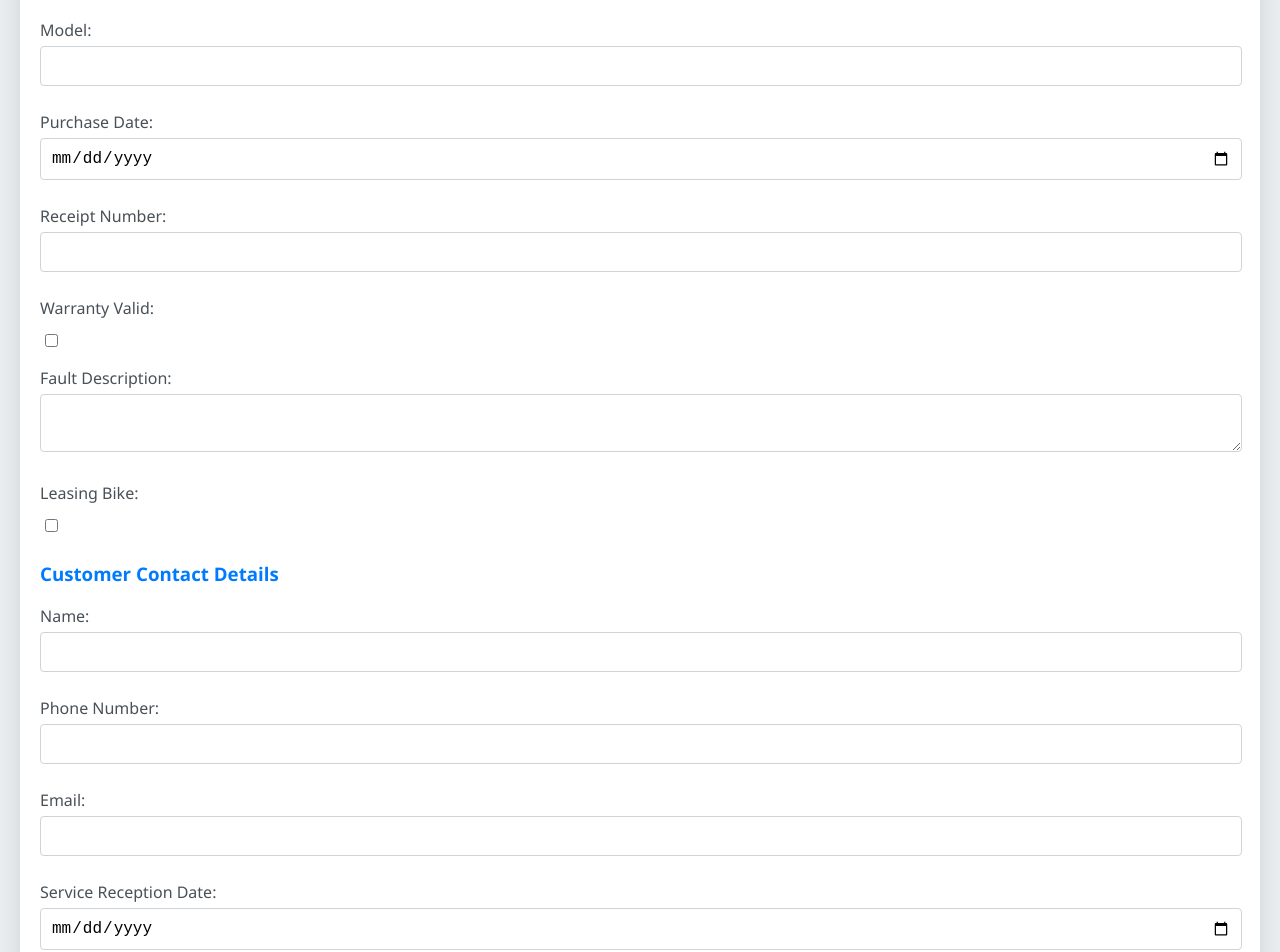
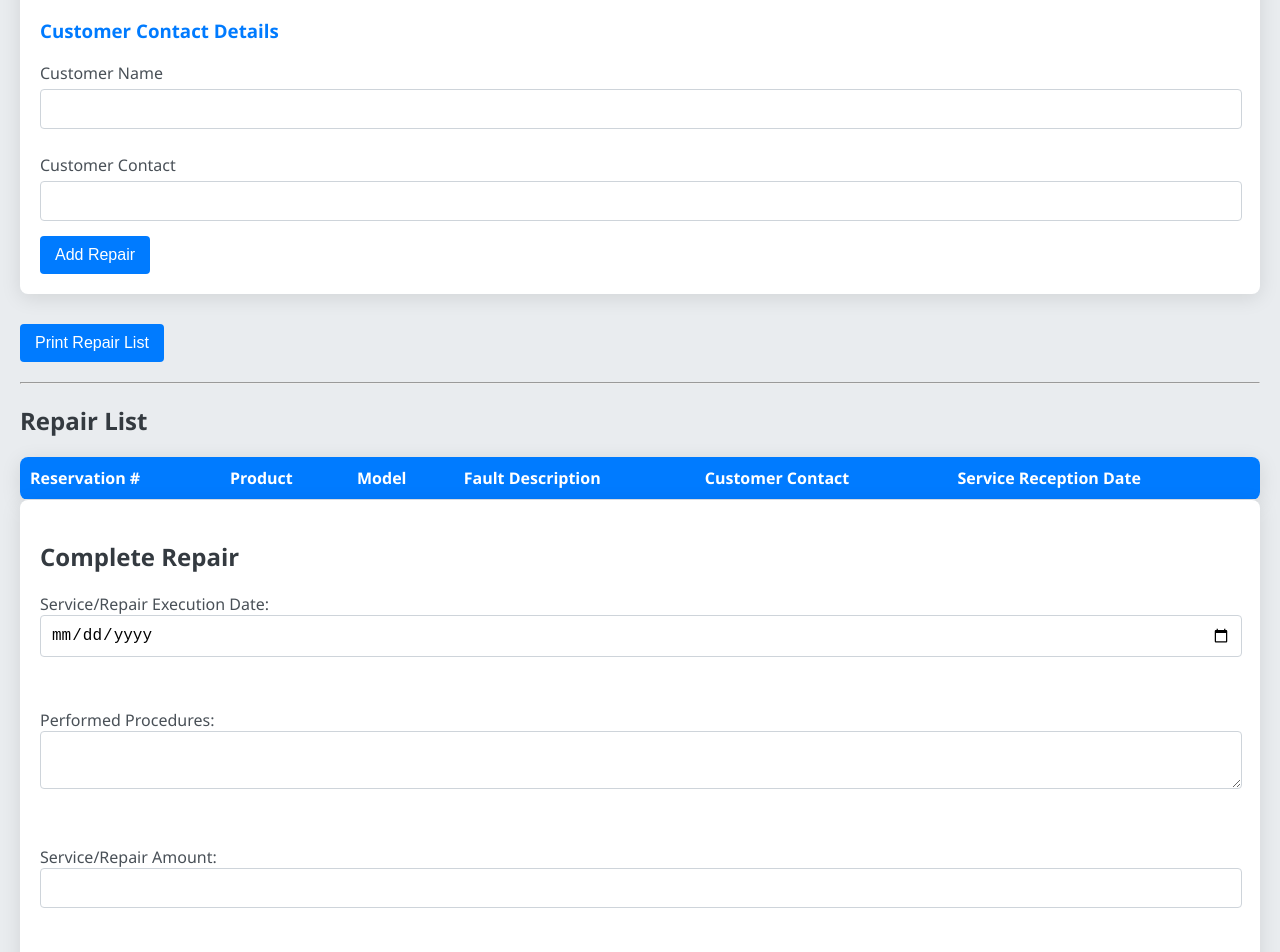
Before and after one commit to AIMlearningProject/maintenance-system-, a React (Create React App) app in the folder frontend/: page / in a window 1280 px wide. Shown: the part 280-1232 px from the top of the page. Built offline with nearby package versions, Linux system fonts and the light colour scheme.

Commit message:
Fix print layout to keep product and customer details together

```diff
--- a/frontend/src/App.css
+++ b/frontend/src/App.css
@@ -64,7 +64,7 @@ table {
   margin-top: 20px;
   background: #ffffff;
   border-radius: 8px;
-  overflow: hidden;
+  overflow: hidden; /* Added for rounded corners */
   box-shadow: 0 4px 20px rgba(0, 0, 0, 0.1);
 }
 
@@ -98,7 +98,7 @@ h3 {
 /* Ensure sections are kept together when printing */
 @media print {
   /* Avoid breaking sections between pages */
-  .repair-item, .completed-repair {
+  .repair-item, .completed-repair, .repair-form-container {
     page-break-inside: avoid;
   }
 
--- a/frontend/src/components/RepairForm.js
+++ b/frontend/src/components/RepairForm.js
@@ -1,97 +1,68 @@
 import React, { useState } from 'react';
 
 function RepairForm({ addRepair }) {
-    const [product, setProduct] = useState('');
-    const [model, setModel] = useState('');
-    const [purchaseDate, setPurchaseDate] = useState('');
-    const [receiptNumber, setReceiptNumber] = useState('');
-    const [warrantyValid, setWarrantyValid] = useState(false);
-    const [faultDescription, setFaultDescription] = useState('');
-    const [leasingBike, setLeasingBike] = useState(false);
-    const [name, setName] = useState('');
-    const [phone, setPhone] = useState('');
-    const [email, setEmail] = useState('');
-    const [serviceDate, setServiceDate] = useState('');
+    const [formData, setFormData] = useState({
+        product: '',
+        customerName: '',
+        customerContact: '',
+        // Other fields...
+    });
+
+    const handleChange = (e) => {
+        const { name, value } = e.target;
+        setFormData((prevData) => ({
+            ...prevData,
+            [name]: value,
+        }));
+    };
 
     const handleSubmit = (e) => {
         e.preventDefault();
-
-        if (!product || !model || !faultDescription || !name || !phone || !email || !serviceDate) {
-            alert("Please fill in all required fields.");
-            return;
-        }
-
-        const repairData = {
-            product,
-            model,
-            purchaseDate,
-            receiptNumber,
-            warrantyValid,
-            faultDescription,
-            leasingBike,
-            customer: {
-                name,
-                phone,
-                email,
-            },
-            serviceDate,
-        };
-
-        addRepair(repairData);
-        // Clear form fields
-        setProduct('');
-        setModel('');
-        setPurchaseDate('');
-        setReceiptNumber('');
-        setWarrantyValid(false);
-        setFaultDescription('');
-        setLeasingBike(false);
-        setName('');
-        setPhone('');
-        setEmail('');
-        setServiceDate('');
+        addRepair(formData);
+        setFormData({
+            product: '',
+            customerName: '',
+            customerContact: '',
+            // Reset other fields...
+        });
     };
 
     return (
-        <form onSubmit={handleSubmit}>
+        <div className="repair-form-container">
             <h2>Product to be Repaired</h2>
-            {/* Form fields for product details */}
-            <label>Product:</label>
-            <input type="text" value={product} onChange={(e) => setProduct(e.target.value)} required />
-            <br />
-            <label>Model:</label>
-            <input type="text" value={model} onChange={(e) => setModel(e.target.value)} required />
-            <br />
-            <label>Purchase Date:</label>
-            <input type="date" value={purchaseDate} onChange={(e) => setPurchaseDate(e.target.value)} />
-            <br />
-            <label>Receipt Number:</label>
-            <input type="text" value={receiptNumber} onChange={(e) => setReceiptNumber(e.target.value)} />
-            <br />
-            <label>Warranty Valid:</label>
-            <input type="checkbox" checked={warrantyValid} onChange={(e) => setWarrantyValid(e.target.checked)} />
-            <br />
-            <label>Fault Description:</label>
-            <textarea value={faultDescription} onChange={(e) => setFaultDescription(e.target.value)} required />
-            <br />
-            <label>Leasing Bike:</label>
-            <input type="checkbox" checked={leasingBike} onChange={(e) => setLeasingBike(e.target.checked)} />
-            <br />
-            <h3>Customer Contact Details</h3>
-            <label>Name:</label>
-            <input type="text" value={name} onChange={(e) => setName(e.target.value)} required />
-            <br />
-            <label>Phone Number:</label>
-            <input type="tel" value={phone} onChange={(e) => setPhone(e.target.value)} required />
-            <br />
-            <label>Email:</label>
-            <input type="email" value={email} onChange={(e) => setEmail(e.target.value)} required />
-            <br />
-            <label>Service Reception Date:</label>
-            <input type="date" value={serviceDate} onChange={(e) => setServiceDate(e.target.value)} required />
-            <br />
-            <button type="submit">Submit Repair</button>
-        </form>
+            <form onSubmit={handleSubmit}>
+                <label>Product</label>
+                <input
+                    type="text"
+                    name="product"
+                    value={formData.product}
+                    onChange={handleChange}
+                    required
+                />
+
+                <h3>Customer Contact Details</h3>
+                <label>Customer Name</label>
+                <input
+                    type="text"
+                    name="customerName"
+                    value={formData.customerName}
+                    onChange={handleChange}
+                    required
+                />
+                <label>Customer Contact</label>
+                <input
+                    type="tel"
+                    name="customerContact"
+                    value={formData.customerContact}
+                    onChange={handleChange}
+                    required
+                />
+
+                {/* Add other form fields here */}
+
+                <button type="submit">Add Repair</button>
+            </form>
+        </div>
     );
 }
 
```
